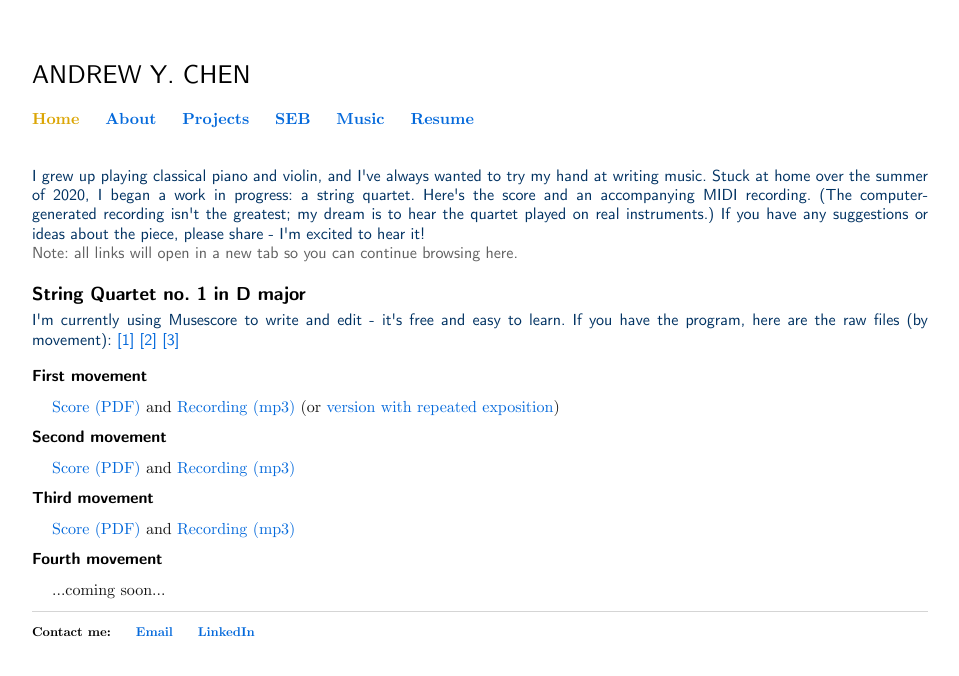
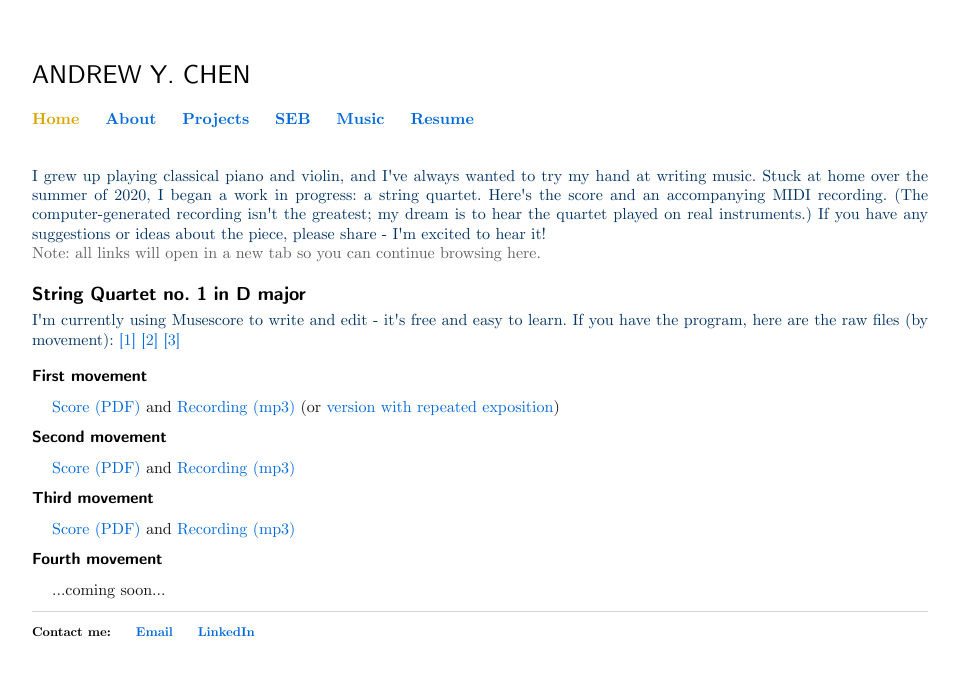
Before and after one commit to carbonheliumnitrogen/carbonheliumnitrogen.github.io, a Jekyll site: the page built from music.html, in a window 1280 px wide. Shown: the top 676 px of the page, without its empty margins (160-1119 px from the left). Built offline with Jekyll 4.4.1, drawn with Linux system fonts in a browser that asks for light colours.

Commit message:
Update music.html

```diff
--- a/music.html
+++ b/music.html
@@ -13,12 +13,12 @@
         }
 
         #headerone {
-            font-family: 'Computer Modern Sans', 'Sans-Serif';
+            font-family: 'Computer Modern Serif', 'Serif';
             color: #003262;
         }
 
         #anothernote {
-            font-family: 'Computer Modern Sans', 'Sans-Serif';
+            font-family: 'Computer Modern Serif', 'Serif';
             color: #003262;
             margin-block-start: -1em;
         }
@@ -36,7 +36,7 @@
         }
 
         #note {
-            font-family: 'Computer Modern Sans', 'Sans-Serif';
+            font-family: 'Computer Modern Serif', 'Serif';
             margin-block-start: -1em;
             color: #616161;
         }
```
